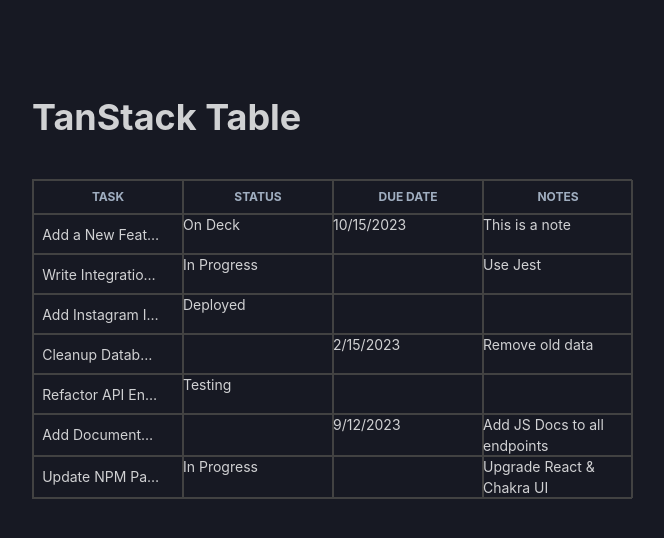
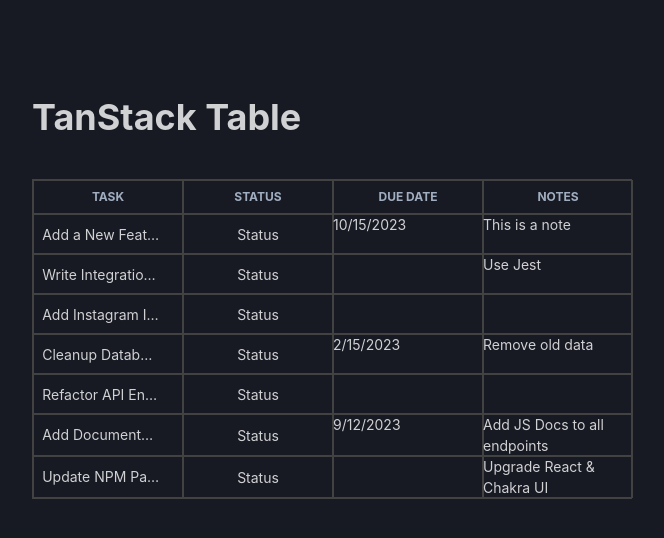
Before and after one commit to jovan-vukic/schneider-project, a React (Vite) app in the folder client/: page / in a window 1280 px wide. Shown: the top 538 px of the page, without its empty margins (132-796 px from the left). Built offline with nearby package versions, Linux system fonts and the light colour scheme.

Commit message:
Add dropdown menu to the Status column cells

```diff
--- /dev/null
+++ b/client/src/components/StatusCell.jsx
@@ -0,0 +1,20 @@
+import { Menu, MenuButton, MenuItem, MenuList } from "@chakra-ui/react";
+import React from "react";
+
+const StatusCell = ({ getValue, row, column, table }) => {
+  return (
+    <Menu isLazy offset={[0, 0]} flip={false} autoSelect={false}>
+      <MenuButton aria-label="Status" w="100%" h="100%" p={1.5}>
+        Status
+      </MenuButton>
+      <MenuList>
+        <MenuItem>New Tab</MenuItem>
+        <MenuItem>New Window</MenuItem>
+        <MenuItem>Open Closed Tab</MenuItem>
+        <MenuItem>Open File...</MenuItem>
+      </MenuList>
+    </Menu>
+  );
+};
+
+export default StatusCell;
--- a/client/src/components/TaskTable.jsx
+++ b/client/src/components/TaskTable.jsx
@@ -8,6 +8,7 @@
 
 import DATA from "../data.js";
 import EditableCell from "./EditableCell.jsx";
+import StatusCell from "./StatusCell.jsx";
 
 /**
  * AccessorKey is the name of the column in the data.
@@ -26,7 +27,7 @@
   {
     accessorKey: "status",
     header: "Status",
-    cell: (info) => <p>{info.getValue()?.name}</p>,
+    cell: StatusCell,
   },
   {
     accessorKey: "due",
```
